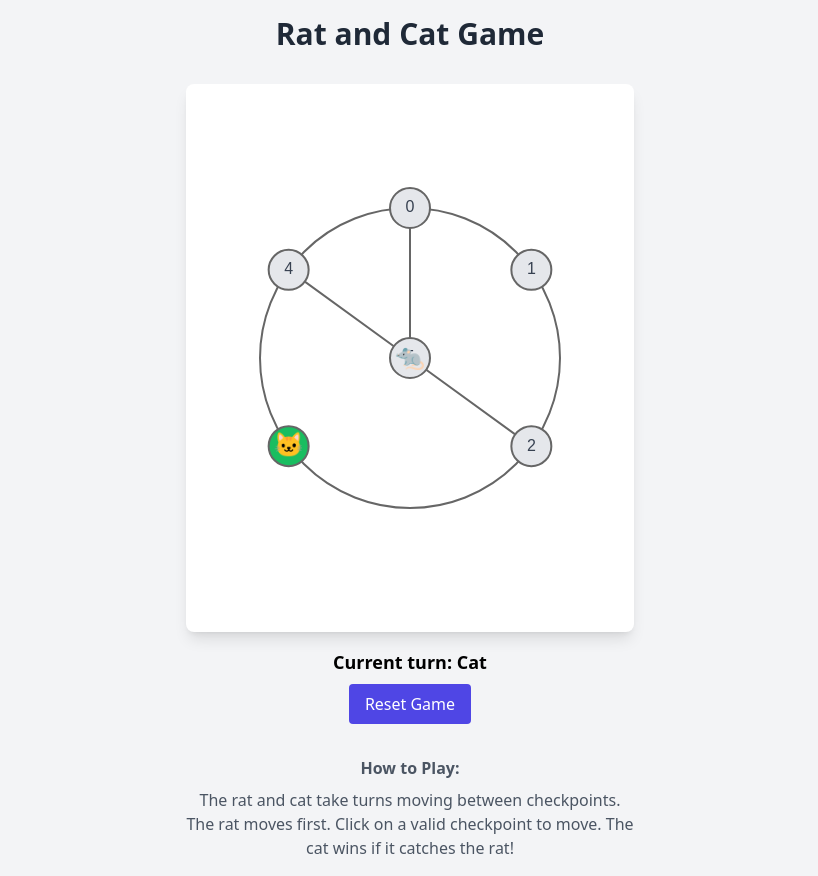
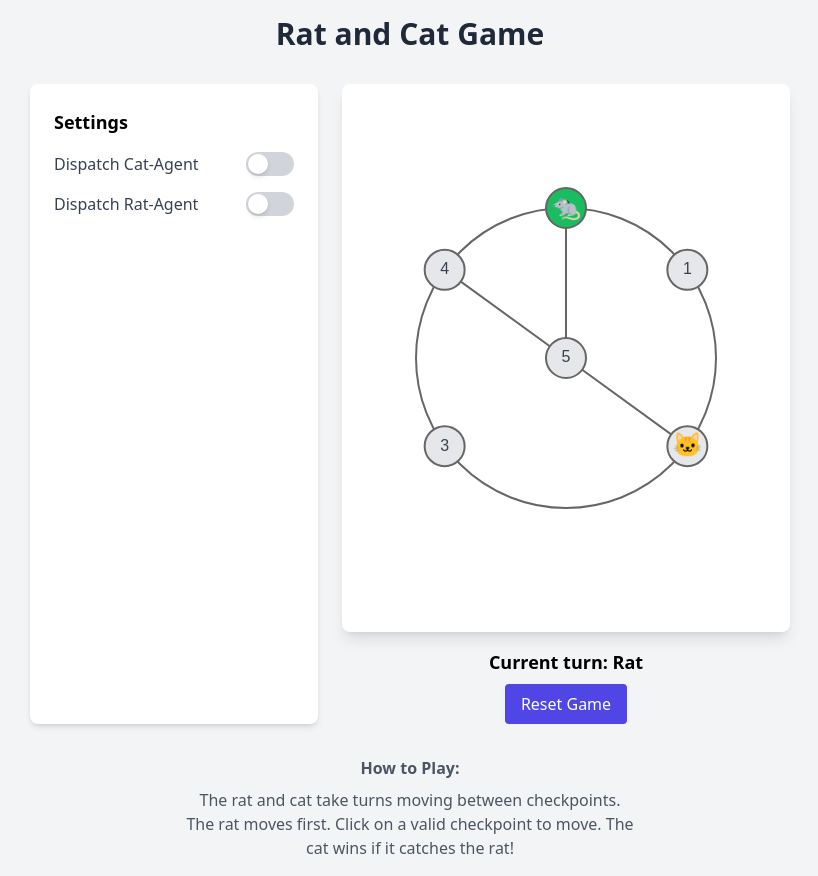
Before and after one commit to EyeZen/CatchTheRat, a React (Vite) app: page / in a window 1280 px wide. Shown: the whole page, without its empty margins (230-1048 px from the left). Built offline with nearby package versions, Linux system fonts and the light colour scheme.

Commit message:
adds SettingsPanels to enable/disable agents

```diff
--- a/src/App.tsx
+++ b/src/App.tsx
@@ -1,11 +1,17 @@
 import React from 'react';
 import Game from './components/Game';
+import SettingsPanel, { SettingsProvider } from './components/SettingsPanel';
 
 function App() {
   return (
     <div className="min-h-screen bg-gray-100 flex flex-col items-center justify-center p-4">
       <h1 className="text-3xl font-bold text-gray-800 mb-8">Rat and Cat Game</h1>
-      <Game />
+      <SettingsProvider>
+        <div className="flex gap-6">
+          <SettingsPanel />
+          <Game />
+        </div>
+      </SettingsProvider>
       <div className="mt-8 text-gray-600 max-w-md text-center">
         <h2 className="font-semibold mb-2">How to Play:</h2>
         <p>
--- a/src/components/Game.tsx
+++ b/src/components/Game.tsx
@@ -2,6 +2,7 @@ import React, { useEffect, useRef, useState } from 'react';
 import IGameState from '../types/IGameState';
 import IGameBoard from '../types/IGameBoard';
 import { AgentRat, AgentCat } from '../agents';
+import { useSettings } from './SettingsPanel';
 
 interface IMove {
   actor: string;
@@ -11,7 +12,6 @@ interface IMove {
 
 const Game: React.FC = () => {
   const canvasRef = useRef<HTMLCanvasElement>(null);
-  const [opponent, setOpponent] = useState<'AI' | 'HUMAN'>('AI');
   const [moveHistory, setMoveHistory] = useState<IMove[]>([]);
   const [gameState, setGameState] = useState<IGameState>({
     ratPosition: 0,
@@ -20,6 +20,11 @@ const Game: React.FC = () => {
     gameOver: false,
     gameOverMessage: ''
   });
+
+  const { dispatchCatAgent, dispatchRatAgent, movementSpeed } = useSettings();
+  const MAX_SPEED_FACTOR = 5;
+  const MAX_SPEED = 1000;
+  const getSpeed = (movementFactor: number) => MAX_SPEED * ((MAX_SPEED_FACTOR - movementFactor) / MAX_SPEED_FACTOR);
 
   // Define checkpoint positions in a circle
   const radius = 150;
@@ -210,21 +215,21 @@ const Game: React.FC = () => {
     ctx.fillStyle = '#ef4444';
     ctx.fillText('🐱', catPoint.x, catPoint.y);
 
-    if (opponent === 'AI' && gameState.currentTurn === 'rat') {
+    if (dispatchRatAgent && gameState.currentTurn === 'rat') {
       // AI logic for rat's move
       setTimeout(() => {
         var nextMove = ratAgent.move(gameState.ratPosition, gameState.catPosition);
         if (nextMove !== null) handleCheckpointClick(nextMove);
-      }, 1500);
-    } else if (opponent === 'AI' && gameState.currentTurn === 'cat') {
+      }, getSpeed(movementSpeed));
+    } else if (dispatchCatAgent && gameState.currentTurn === 'cat') {
       // AI logic for cat's move
       setTimeout(() => {
         var nextMove = catAgent.move(gameState.catPosition, gameState.ratPosition);
         if (nextMove !== null) handleCheckpointClick(nextMove);
-      }, 1500);
+      }, getSpeed(movementSpeed));
     }
 
-  }, [gameState]);
+  }, [gameState, dispatchCatAgent, dispatchRatAgent]);
 
   useEffect(() => {
     const latestMove = moveHistory[moveHistory.length - 1];
--- /dev/null
+++ b/src/components/SettingsPanel.tsx
@@ -0,0 +1,113 @@
+import React, { createContext, useContext, useState } from 'react';
+
+// Define the context for settings
+interface ISettingsContext {
+  dispatchCatAgent: boolean;
+  dispatchRatAgent: boolean;
+  movementSpeed: number;
+  toggleSetting: (setting: keyof Omit<ISettingsContext, 'movementSpeed'>) => void;
+  setMovementSpeed: (speed: number) => void;
+}
+
+const SettingsContext = createContext<ISettingsContext | undefined>(undefined);
+
+export const SettingsProvider: React.FC<{ children: React.ReactNode }> = ({ children }) => {
+  const [settings, setSettings] = useState({
+    dispatchCatAgent: false,
+    dispatchRatAgent: false,
+    movementSpeed: 1,
+  });
+
+  const toggleSetting = (setting: keyof Omit<ISettingsContext, 'movementSpeed'>) => {
+    setSettings((prev) => ({
+      ...prev,
+      [setting]: !(prev as any)[setting],
+    }));
+  };
+
+  const setMovementSpeed = (speed: number) => {
+    setSettings((prev) => ({
+      ...prev,
+      movementSpeed: speed,
+    }));
+  };
+
+  return (
+    <SettingsContext.Provider value={{ ...settings, toggleSetting, setMovementSpeed }}>
+      {children}
+    </SettingsContext.Provider>
+  );
+};
+
+export const useSettings = () => {
+  const context = useContext(SettingsContext);
+  if (!context) {
+    throw new Error('useSettings must be used within a SettingsProvider');
+  }
+  return context;
+};
+
+const SettingsPanel: React.FC = () => {
+  const { dispatchCatAgent, dispatchRatAgent, movementSpeed, toggleSetting, setMovementSpeed } = useSettings();
+
+  return (
+    <div className="bg-white p-6 rounded-lg shadow-md w-72">
+      <h2 className="text-lg font-semibold mb-4">Settings</h2>
+      <div className="flex items-center justify-between mb-4">
+        <label htmlFor="dispatchCatAgent" className="text-gray-700">
+          Dispatch Cat-Agent
+        </label>
+        <div
+          className={`relative w-12 h-6 rounded-full cursor-pointer transition-colors ${
+            dispatchCatAgent ? 'bg-blue-500' : 'bg-gray-300'
+          }`}
+          onClick={() => toggleSetting('dispatchCatAgent')}
+        >
+          <div
+            className={`absolute top-0.5 left-0.5 w-5 h-5 bg-white rounded-full shadow-md transition-transform ${
+              dispatchCatAgent ? 'transform translate-x-6' : ''
+            }`}
+          ></div>
+        </div>
+      </div>
+      <div className="flex items-center justify-between mb-4">
+        <label htmlFor="dispatchRatAgent" className="text-gray-700">
+          Dispatch Rat-Agent
+        </label>
+        <div
+          className={`relative w-12 h-6 rounded-full cursor-pointer transition-colors ${
+            dispatchRatAgent ? 'bg-blue-500' : 'bg-gray-300'
+          }`}
+          onClick={() => toggleSetting('dispatchRatAgent')}
+        >
+          <div
+            className={`absolute top-0.5 left-0.5 w-5 h-5 bg-white rounded-full shadow-md transition-transform ${
+              dispatchRatAgent ? 'transform translate-x-6' : ''
+            }`}
+          ></div>
+        </div>
+      </div>
+      {(dispatchCatAgent || dispatchRatAgent) && (
+        <div className="mt-4">
+          <label htmlFor="movementSpeed" className="text-gray-700 block mb-2">
+            Movement Speed
+          </label>
+          <input
+            id="movementSpeed"
+            type="range"
+            min="1"
+            max="5"
+            value={movementSpeed}
+            onChange={(e) => setMovementSpeed(Number(e.target.value))}
+            className="w-full"
+          />
+          <div className="text-center text-sm text-gray-600 mt-1">
+            Speed: {movementSpeed}
+          </div>
+        </div>
+      )}
+    </div>
+  );
+};
+
+export default SettingsPanel;
```
